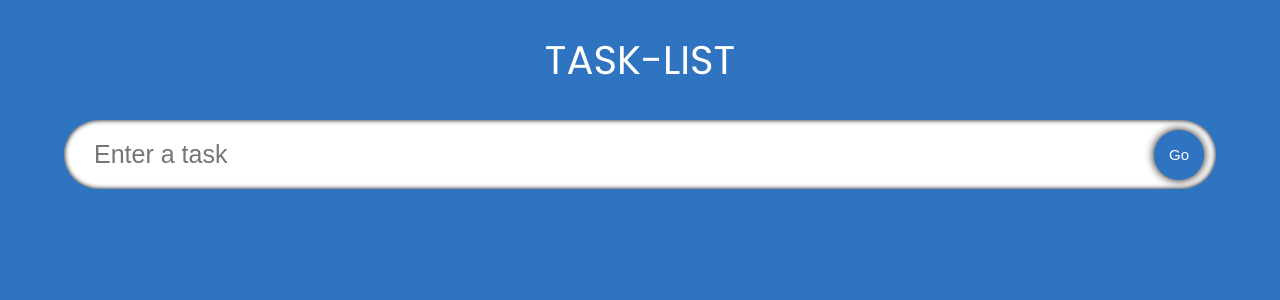
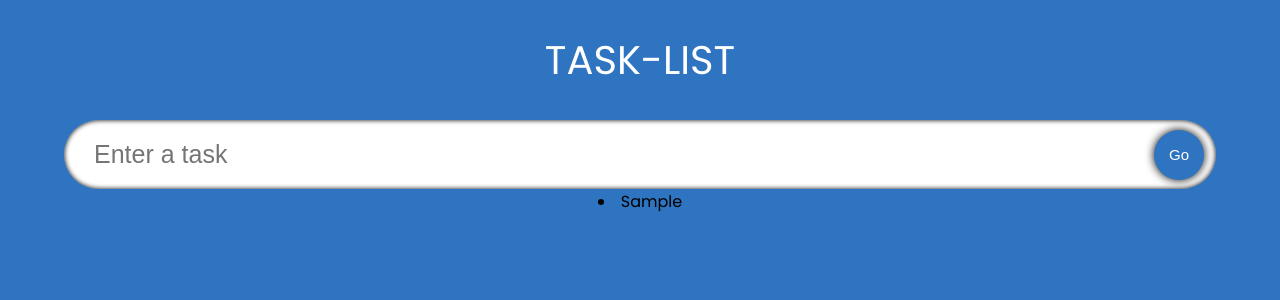
Before and after one commit to thuccv98/task-list-typescript, a React (Create React App) app: page / in a window 1280 px wide. Both pictures are taken after typing "Sample" into the empty fields and a click on the button "Go". Shown: the top 300 px of the page. Built offline with nearby package versions, Linux system fonts and the light colour scheme.

Commit message:
Create todolist component

```diff
--- a/src/App.tsx
+++ b/src/App.tsx
@@ -1,6 +1,7 @@
 import React, { useState } from 'react';
 import './App.css';
 import InputField from './components/InputField';
+import TodoList from './components/TodoList';
 import { ITodo } from './model';
 
 const App: React.FC = () => {
@@ -22,6 +23,7 @@ const App: React.FC = () => {
     <div className="App">
       <span className="heading">Task-List</span>
       <InputField todo={todo} setTodo={setTodo} handleAdd={handleAdd} />
+      <TodoList todos={todos} setTodos={setTodos} />
     </div>
   );
 };
--- /dev/null
+++ b/src/components/TodoList.tsx
@@ -0,0 +1,20 @@
+import React from 'react';
+import { ITodo } from '../model';
+import './styles.css';
+
+interface IProps {
+  todos: ITodo[];
+  setTodos: React.Dispatch<React.SetStateAction<ITodo[]>>;
+}
+
+const TodoList = ({ todos, setTodos }: IProps) => {
+  return (
+    <div className="todos">
+      {todos.map((todo) => (
+        <li>{todo.todo}</li>
+      ))}
+    </div>
+  );
+};
+
+export default TodoList;
--- a/src/components/styles.css
+++ b/src/components/styles.css
@@ -41,3 +41,10 @@
   transform: scale(0.8);
   box-shadow: 0 0 5px black;
 }
+
+.todos {
+  display: flex;
+  justify-content: space-evenly;
+  width: 90%;
+  flex-wrap: wrap;
+}
```
